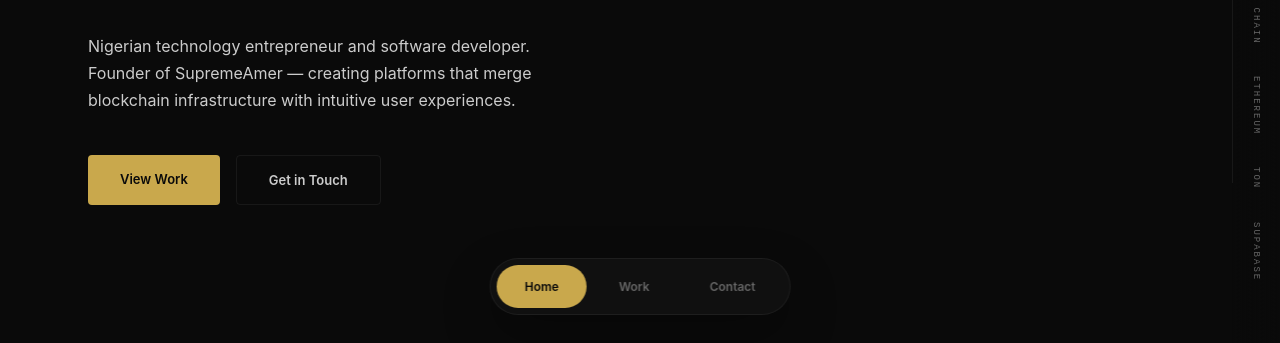
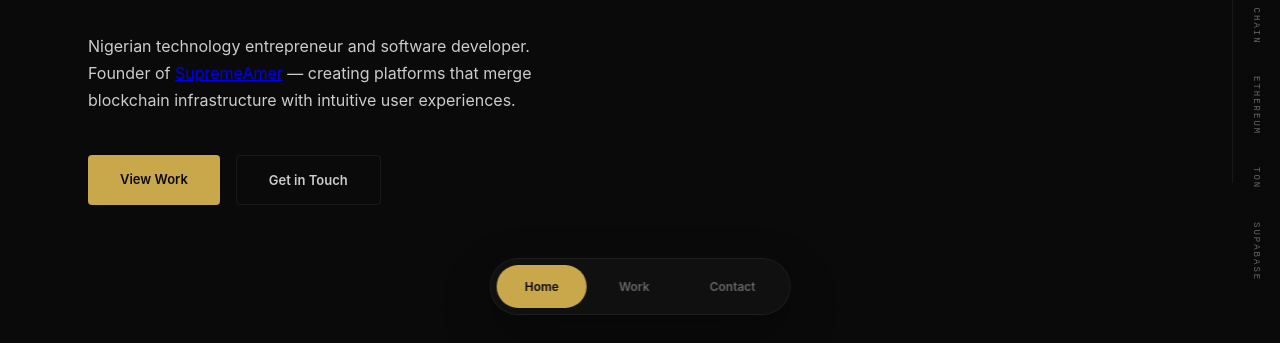
Before and after one commit to supremealpha04-sudo/Alpha-log, a plain HTML site: page index.html in a window 1280 px wide. Shown: the part 457-800 px from the top of the page. Drawn offline with Linux system fonts and the light colour scheme.

Commit message:
Add link to SupremeAmer in hero description
Updated the description to include a link to SupremeAmer.

```diff
--- a/index.html
+++ b/index.html
@@ -667,7 +667,7 @@ section{padding:120px 48px;position:relative;max-width:1200px;margin:0 auto}
     <div class="hero-label">Founder & Digital Architect</div>
     <h1>Supreme<span>Alpha</span></h1>
     <p class="hero-role">Building the Future of African Digital Innovation</p>
-    <p class="hero-desc">Nigerian technology entrepreneur and software developer. Founder of SupremeAmer — creating platforms that merge blockchain infrastructure with intuitive user experiences.</p>
+    <p class="hero-desc">Nigerian technology entrepreneur and software developer. Founder of <a href="supreme-amerweb.vercel.app">SupremeAmer</a> — creating platforms that merge blockchain infrastructure with intuitive user experiences.</p>
     <div class="hero-btns">
       <a href="#work" class="btn btn-gold">View Work</a>
       <a href="#contact" class="btn btn-ghost">Get in Touch</a>
```
